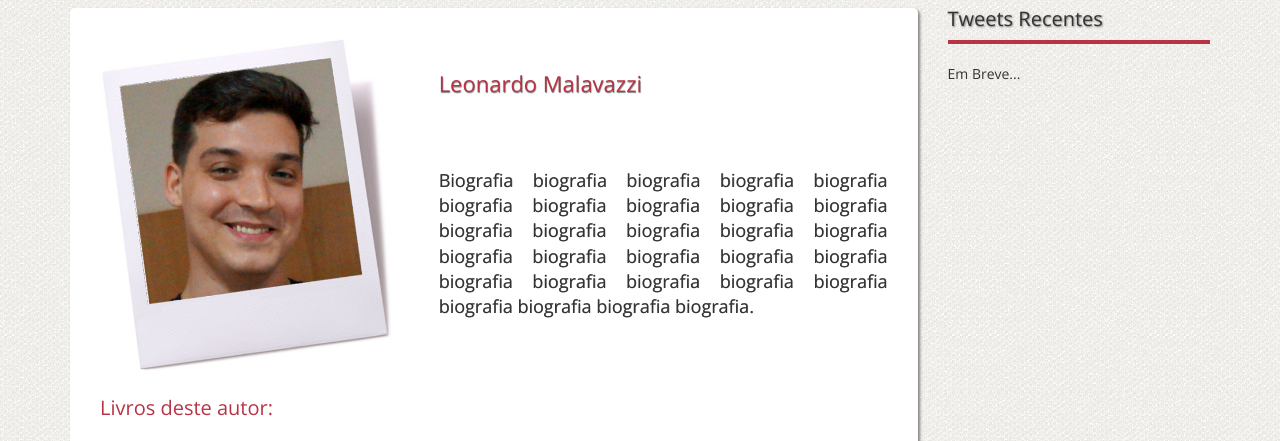
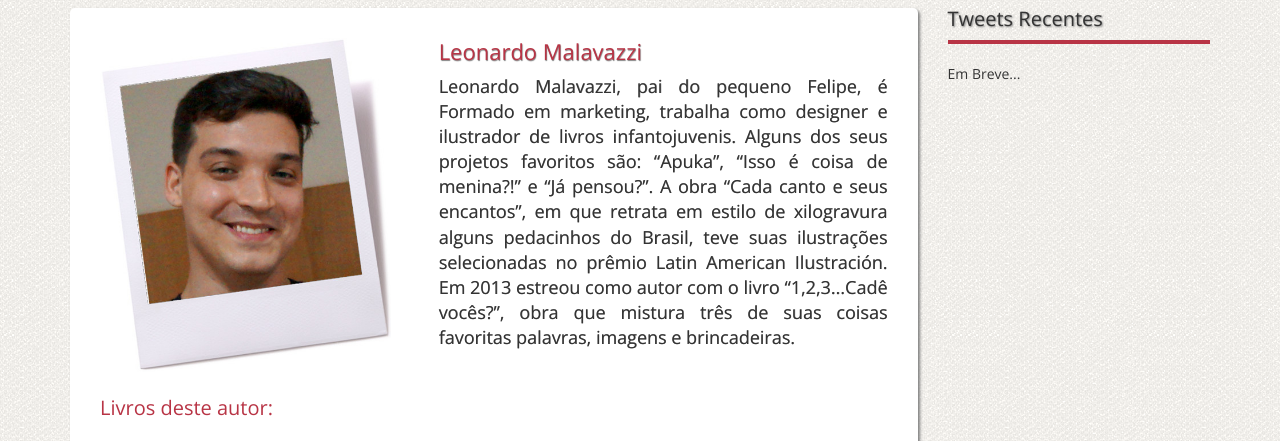
Before and after one commit to dancs2520/dancs2520.github.io, a plain HTML site: page aut_lmalavazzi.html in a window 1280 px wide. Shown: the part 307-748 px from the top of the page. Drawn offline with nearby package versions, Linux system fonts and the light colour scheme.

Commit message:
Adicionadas biografias de 2 autores

```diff
--- a/aut_lmalavazzi.html
+++ b/aut_lmalavazzi.html
@@ -106,7 +106,7 @@ crossorigin="anonymous"></script>
 							<div class="autor-foto"><img src="./resources/images/autores/lmalavazzi_p.jpg"></div>
 							<div class="autor-bio">
 								<h2>Leonardo Malavazzi</h2>
-								<h3>Biografia biografia biografia biografia biografia biografia biografia biografia biografia biografia biografia biografia biografia biografia biografia biografia biografia biografia biografia biografia biografia biografia biografia biografia biografia biografia biografia biografia biografia.</h3>
+								<h3>Leonardo Malavazzi, pai do pequeno Felipe, é Formado em marketing, trabalha como designer e ilustrador de livros infantojuvenis. Alguns dos seus projetos favoritos são: “Apuka”, “Isso é coisa de menina?!” e “Já pensou?”. A obra “Cada canto e seus encantos”, em que retrata em estilo de xilogravura alguns pedacinhos do Brasil, teve suas ilustrações selecionadas no prêmio Latin American Ilustración. Em 2013 estreou como autor com o livro “1,2,3...Cadê vocês?”, obra que mistura três de suas coisas favoritas palavras, imagens e brincadeiras.</h3>
 							</div>
 						</div>
 						<div class="books-list-block">
```
Also changed, not shown: aut_mjmaltese.html (+1 -1 lines).
